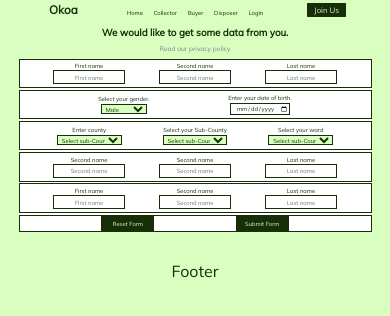
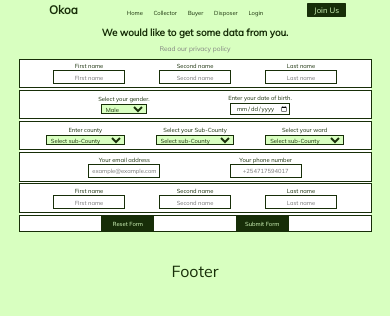
Before and after one commit to MokuaEnock/greenly, a React (Create React App) app: page /profile in a window 390 px wide. Shown: the top 316 px of the page. Built offline with nearby package versions, Linux system fonts and the light colour scheme; no server answers.

Commit message:
add email and phone number fields

```diff
--- a/src/pages/disposer/Profile.js
+++ b/src/pages/disposer/Profile.js
@@ -74,20 +74,15 @@ export default function Profile() {
           </span>
         </div>
 
-        <div className="form-cont">
+        <div className="form-cont" id="address">
           <span className="inputs">
-            <label>Second name</label>
-            <input type="email" placeholder="Second name" />
+            <label>Your email address</label>
+            <input type="email" placeholder="example@example.com" />
           </span>
 
           <span className="inputs">
-            <label>Second name</label>
-            <input type="text" placeholder="Second name" />
-          </span>
-
-          <span className="inputs">
-            <label>Last name</label>
-            <input type="text" placeholder="Last name" />
+            <label>Your phone number</label>
+            <input type="text" placeholder="+254717594017" />
           </span>
         </div>
 
--- a/src/pages/disposer/profile.css
+++ b/src/pages/disposer/profile.css
@@ -101,3 +101,7 @@ select:focus {
   color: #172e08;
   border: thin solid #172e08;
 }
+
+#locations > * {
+  width: 25%;
+}
```
